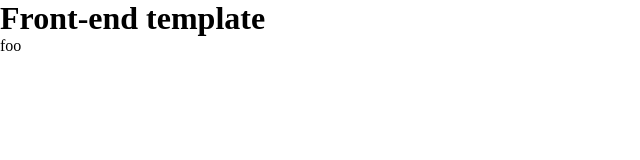
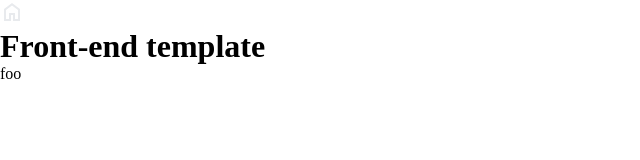
Before and after one commit to a1exalexander/fe-project, a website: page src/html/index.html in a window 1280 px wide. Shown: the whole page, without its empty margins (0-640 px from the left). Drawn offline with nearby package versions, Linux system fonts and the light colour scheme; files that its build step writes are made by us from their sources; files whose address does not match are found by name.

Commit message:
add image example

```diff
--- a/src/html/index.html
+++ b/src/html/index.html
@@ -8,6 +8,7 @@
   </head>
 
   <body>
+    <img src="assets/home.svg" alt="home">
     <h1>Front-end template</h1>
     <module href="/src/templates/foo.html">foo</module>
     <module
```
